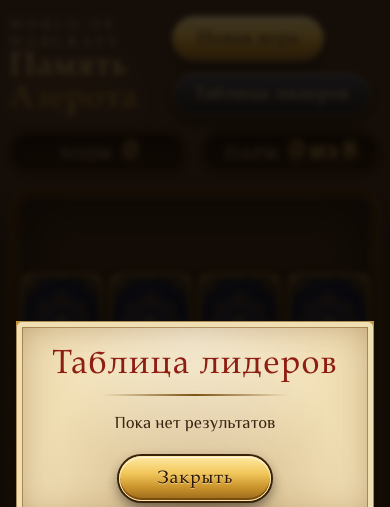
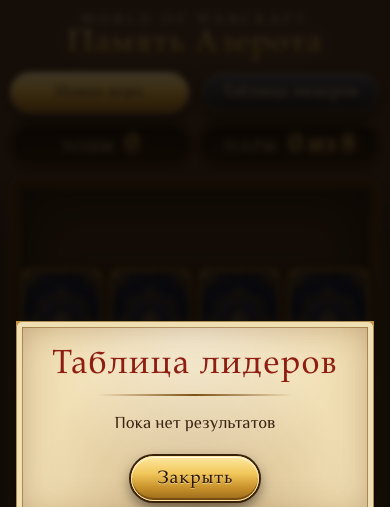
Before and after one commit to vikysan77/memory-game, a plain HTML site: page index.html in a window 390 px wide. Both pictures are taken after a click on the button "Таблица лидеров". Shown: the top 507 px of the page. Drawn offline with Linux system fonts and the light colour scheme; a web font is replaced by a local one.

Commit message:
feat: add styles for mobile

```diff
--- a/css/style.css
+++ b/css/style.css
@@ -511,3 +511,63 @@ button {
 .leaders tbody tr:nth-child(even) {
     background: rgba(125, 83, 20, 0.08);
 }
+
+@media (max-width: 680px) {
+    .app {
+        padding-top: 0.75rem;
+    }
+
+    .header {
+        flex-direction: column;
+        gap: 0.7rem;
+        text-align: center;
+    }
+
+    .header-actions {
+        width: 100%;
+        flex-wrap: nowrap;
+    }
+
+    .header-actions .button {
+        flex: 1;
+        min-width: 0;
+        padding-inline: 0.5rem;
+        font-size: 0.98rem;
+    }
+
+    .stats {
+        gap: 0.5rem;
+        margin: 0.7rem 0;
+    }
+
+    .stat {
+        flex: 1;
+        min-width: 0;
+        padding-inline: 0.8rem;
+    }
+
+    .table {
+        border-radius: 14px;
+    }
+
+    .modal-panel {
+        padding-inline: 1rem;
+    }
+
+    .modal-actions .button {
+        min-width: 8rem;
+    }
+}
+
+@media (prefers-reduced-motion: reduce) {
+    .card-inner,
+    .button {
+        transition: none;
+    }
+
+    .card.is-mismatch,
+    .card.is-matched .card-face-front,
+    .modal[open] .modal-panel {
+        animation: none;
+    }
+}
```
